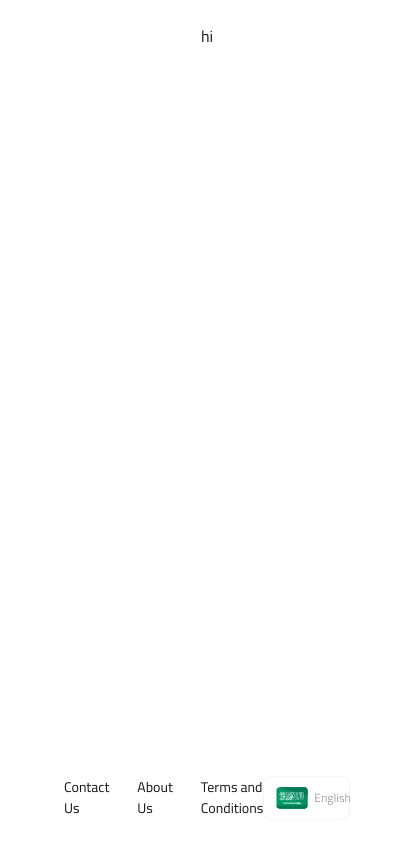
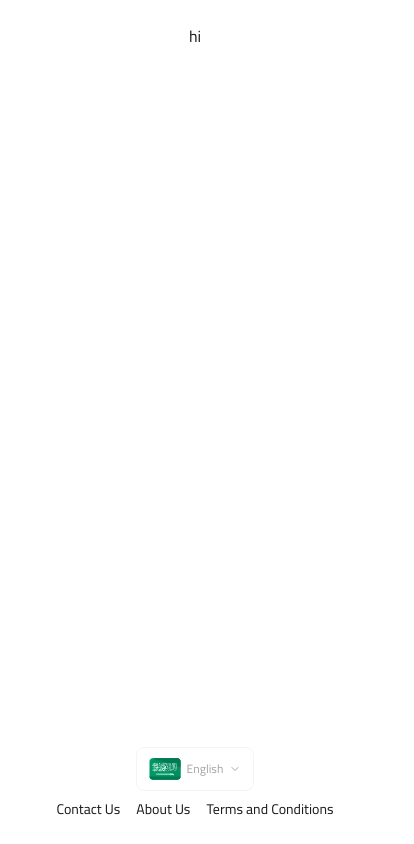
Before and after one commit to EmanRadwan114/watheeq, a Next.js app: page /en in a window 390 px wide. Shown: the whole page, 414 px wide, since content can reach past the window. Built offline with nearby package versions, Linux system fonts and the light colour scheme.

Commit message:
make authDesign responsive

```diff
--- a/src/features/auth/components/shared/AuthDesign.tsx
+++ b/src/features/auth/components/shared/AuthDesign.tsx
@@ -22,14 +22,14 @@ const AuthDesign: React.FC<IProps> = ({ children }) => {
       <section className="flex min-h-screen">
         {/* ----------------form */}
         <div className="flex-1">
-          <div className="h-full flex flex-col px-16 py-6 gap-3">
+          <div className="h-full flex flex-col px-md lg:px-16 py-6 gap-3">
             {/* form data */}
             <div className="flex items-center justify-center">{children}</div>
 
             {/* form footer */}
-            <div className="flex mt-auto justify-between items-center">
+            <div className="flex flex-col md:flex-row gap-2 mt-auto items-center md:justify-between ">
               {/* items */}
-              <ul className="flex gap-7">
+              <ul className="flex gap-x-4 md:gap-x-7 gap-y-1.5 order-1 md:order-0 flex-wrap">
                 {footerItems.map((item) => (
                   <li className="body-md-regular cursor-pointer" key={item.id}>
                     {item.label}
@@ -52,7 +52,7 @@ const AuthDesign: React.FC<IProps> = ({ children }) => {
         </div>
 
         {/* ----------------img */}
-        <div className="relative flex-1 max-h-screen overflow-hidden">
+        <div className="relative flex-1 max-h-screen overflow-hidden hidden lg:block">
           <Image
             src={shadingImg}
             alt="towers and high buildings in saudi arabia"
```
